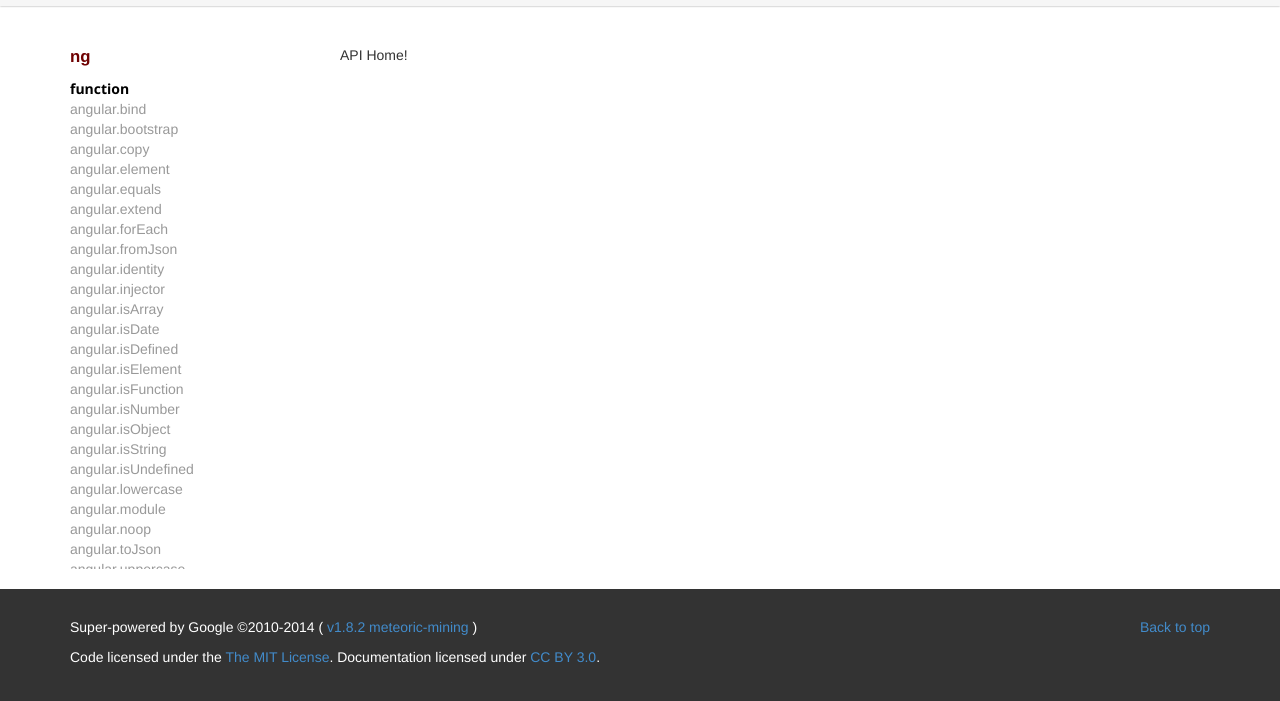
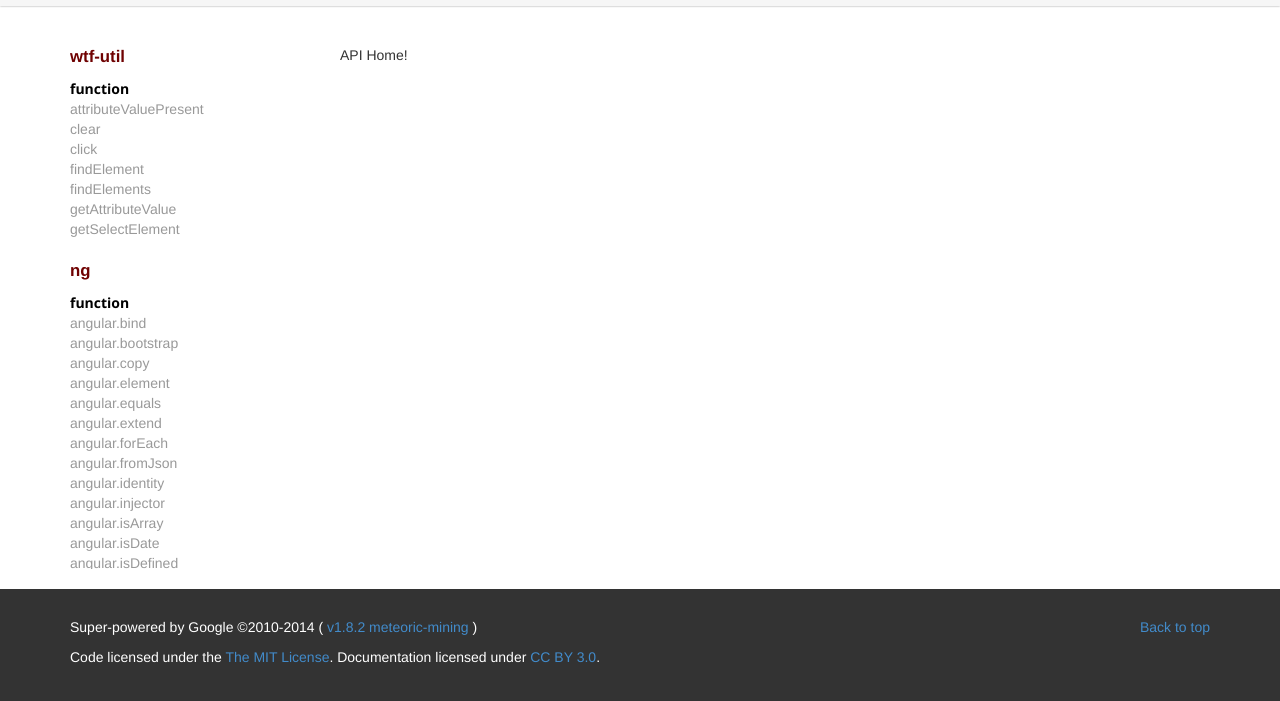
Before and after one commit to web-auto/wtf-home, a website: page index.html in a window 1280 px wide. Shown: the part 95-796 px from the top of the page. Drawn offline with nearby package versions, Linux system fonts and the light colour scheme; some packages are replaced by stand-ins of ours.

Commit message:
add docs for wtf-util api

```diff
--- a/index.html
+++ b/index.html
@@ -55,6 +55,7 @@
       addTag('script', {src: 'js/page-data/tutorial-page.js' }, sync);
       addTag('script', {src: 'js/page-data/guide-page.js' }, sync);
       addTag('script', {src: 'js/page-data/api-page.js' }, sync);
+      addTag('script', {src: 'js/page-data/api-wtf-util-page.js' }, sync);
       addTag('script', {src: 'js/page-data/misc-page.js' }, sync);
 
       /*
@@ -133,8 +134,6 @@
                     <li class="disabled"><a href="http://angularjs.org/">Why AngularJS?</a></li>
                     <li><a href="http://www.youtube.com/user/angularjs">Watch</a></li>
                     <li><a href="tutorial">Tutorial</a></li>
-                    <li><a href="http://builtwith.angularjs.org/">Case Studies</a></li>
-                    <li><a href="https://github.com/angular/angular-seed">Seed App project template</a></li>
                     <li><a href="misc/faq">FAQ</a></li>
                   </ul>
                 </li>
@@ -148,7 +147,6 @@
                     <li><a href="guide">Developer Guide</a></li>
                     <li><a href="api">API Reference</a></li>
                     <li><a href="misc/contribute">Contribute</a></li>
-                    <li><a href="http://code.angularjs.org/">Download</a></li>
                   </ul>
                 </li>
                 <li class="divider-vertical"></li>
--- a/js/page-data/api-nav.js
+++ b/js/page-data/api-nav.js
@@ -4,6 +4,53 @@ var getApiNav = function() {
       "id": "api",
       "name": "API",
       "navGroups": [
+        {
+          "name": "wtf-util",
+          "href": "api/wtf-util",
+          "type": "group",
+          "navItems": [
+             {
+               "name": "function",
+               "type": "section",
+               "href": "api/wtf-util/function"
+             },
+             {
+               "name": "attributeValuePresent",
+               "href": "api/wtf-util/function/attributeValuePresent",
+               "type": "function"
+             },
+             {
+               "name": "clear",
+               "href": "api/wtf-util/function/clear",
+               "type": "function"
+             },
+             {
+               "name": "click",
+               "href": "api/wtf-util/function/click",
+               "type": "function"
+             },
+             {
+               "name": "findElement",
+               "href": "api/wtf-util/function/findElement",
+               "type": "function"
+             },
+             {
+               "name": "findElements",
+               "href": "api/wtf-util/function/findElements",
+               "type": "function"
+             },
+             {
+               "name": "getAttributeValue",
+               "href": "api/wtf-util/function/getAttributeValue",
+               "type": "function"
+             },
+             {
+               "name": "getSelectElement",
+               "href": "api/wtf-util/function/getSelectElement",
+               "type": "function"
+             }
+          ]
+        },
         {
           "name": "ng",
           "href": "api/ng",
--- /dev/null
+++ b/js/page-data/api-wtf-util-page.js
@@ -0,0 +1,107 @@
+var getApiWtfUtilPage = function() {
+  return {
+    "api/wtf-util": {
+      "docType": "module",
+      "id": "module:wtf-util",
+      "name": "wtf-util",
+      "area": "api",
+      "outputPath": "partials/api/wtf-util/index.html",
+      "path": "api/wtf-util",
+      "searchTerms": {
+        "titleWords": "wtf-util",
+        "keywords": "WTF Util Home"
+      }
+    },
+    "api/wtf-util/function": {
+      "docType": "componentGroup",
+      "id": "module:wtf-util.function",
+      "area": "api",
+      "outputPath": "partials/api/wtf-util/function/index.html",
+      "path": "api/wtf-util/function"
+    },
+    "api/wtf-util/function/attributeValuePresent": {
+      "docType": "function",
+      "id": "module:wtf-util.function:attributeValuePresent",
+      "name": "attributeValuePresent",
+      "area": "api",
+      "outputPath": "partials/api/wtf-util/function/attributeValuePresent.html",
+      "path": "api/wtf-util/function/attributeValuePresent",
+      "searchTerms": {
+        "titleWords": "",
+        "keywords": ""
+      }
+    },
+    "api/wtf-util/function/clear": {
+      "docType": "function",
+      "id": "module:wtf-util.function:clear",
+      "name": "clear",
+      "area": "api",
+      "outputPath": "partials/api/wtf-util/function/clear.html",
+      "path": "api/wtf-util/function/clear",
+      "searchTerms": {
+        "titleWords": "",
+        "keywords": ""
+      }
+    },
+    "api/wtf-util/function/click": {
+      "docType": "function",
+      "id": "module:wtf-util.function:click",
+      "name": "click",
+      "area": "api",
+      "outputPath": "partials/api/wtf-util/function/click.html",
+      "path": "api/wtf-util/function/click",
+      "searchTerms": {
+        "titleWords": "",
+        "keywords": ""
+      }
+    },
+    "api/wtf-util/function/findElement": {
+      "docType": "function",
+      "id": "module:wtf-util.function:findElement",
+      "name": "findElement",
+      "area": "api",
+      "outputPath": "partials/api/wtf-util/function/findElement.html",
+      "path": "api/wtf-util/function/findElement",
+      "searchTerms": {
+        "titleWords": "",
+        "keywords": ""
+      }
+    },
+    "api/wtf-util/function/findElements": {
+      "docType": "function",
+      "id": "module:wtf-util.function:findElements",
+      "name": "findElements",
+      "area": "api",
+      "outputPath": "partials/api/wtf-util/function/findElements.html",
+      "path": "api/wtf-util/function/findElements",
+      "searchTerms": {
+        "titleWords": "",
+        "keywords": ""
+      }
+    },
+    "api/wtf-util/function/getAttributeValue": {
+      "docType": "function",
+      "id": "module:wtf-util.function:getAttributeValue",
+      "name": "getAttributeValue",
+      "area": "api",
+      "outputPath": "partials/api/wtf-util/function/getAttributeValue.html",
+      "path": "api/wtf-util/function/getAttributeValue",
+      "searchTerms": {
+        "titleWords": "",
+        "keywords": ""
+      }
+    },
+    "api/wtf-util/function/getSelectElement": {
+      "docType": "function",
+      "id": "module:wtf-util.function:getSelectElement",
+      "name": "getSelectElement",
+      "area": "api",
+      "outputPath": "partials/api/wtf-util/function/getSelectElement.html",
+      "path": "api/wtf-util/function/getSelectElement",
+      "searchTerms": {
+        "titleWords": "",
+        "keywords": ""
+      }
+    }
+  };
+};
--- a/js/pages-data.js
+++ b/js/pages-data.js
@@ -3,6 +3,7 @@ var pages = {};
 pages = _.extend(pages, getTutorialPage());
 pages = _.extend(pages, getGuidePage());
 pages = _.extend(pages, getApiPage());
+pages = _.extend(pages, getApiWtfUtilPage());
 pages = _.extend(pages, getMiscPage());
 
 //pages = _.extend(pages, getErrorPage());
--- a/server.js
+++ b/server.js
@@ -10,10 +10,10 @@ require('http').createServer(function (request, response) {
           console.log(partials);
           if (!partials) {
             console.log('found');
-            file.serveFile(__dirname + '/index.html', 200, {}, request, response);
+            file.serveFile('index.html', 200, {}, request, response);
           } else {
             console.log('not found');
-            file.serveFile(__dirname + '/not-found.html', 200, {}, request, response);
+            file.serveFile('not-found.html', 200, {}, request, response);
           }
         }
     });
```
